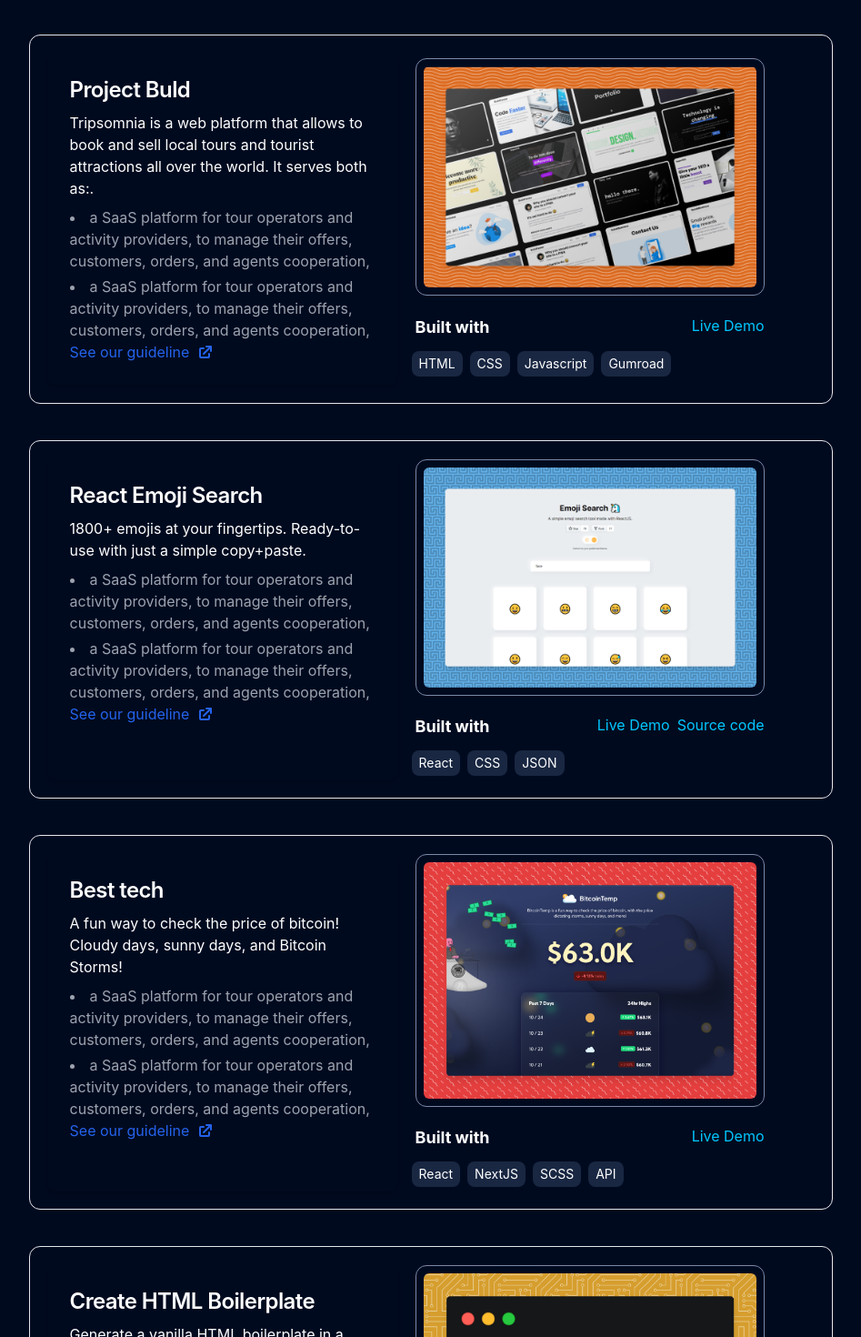
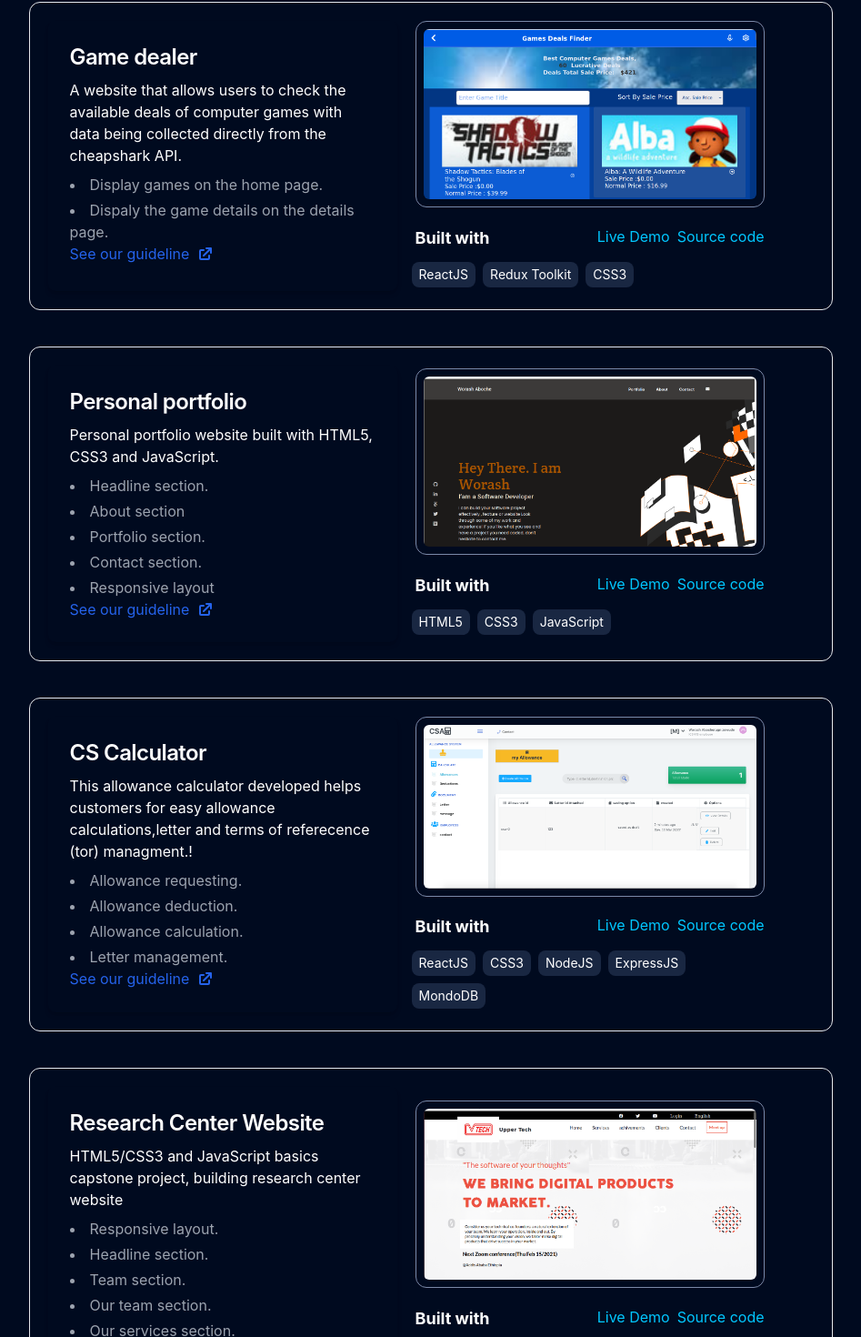
Before and after one commit to worashf/portfolio, a Next.js app: page /portfolio in a window 1280 px wide. Shown: the part 796-2266 px from the top of the page at 91% size, without its empty margins (252-1199 px from the left). Built offline with nearby package versions, Linux system fonts and the light colour scheme.

Commit message:
Project data

```diff
--- a/data/projects.js
+++ b/data/projects.js
@@ -3,109 +3,145 @@ const projects = [
     id: 0,
     title: 'EasyFly',
     desc: 'With EasyFly app you can reserve a jet in a specific range of date, see the details from a jet model, see or cancel your reservations, and add or delete a new jet to be available for reservation:.',
-    img: '/static/projects/yei-learn.png',
+    img: '/static/projects/easy-fly.png',
     link: 'https://timely-sprinkles-616361.netlify.app',
     github: 'https://github.com/worashf/book-a-jet-backend',
     tags: ['React', 'Redux', 'SCSS', 'PostgreSQL', 'Ruby on Rails'],
     features: [
-      'a SaaS platform for tour operators and activity providers, to manage their offers, customers, orders, and agents cooperation,',
-      ,
-      'a SaaS platform for tour operators and activity providers, to manage their offers, customers, orders, and agents cooperation,',
-      'a SaaS platform for tour operators and activity providers, to manage their offers, customers, orders, and agents cooperation,',
+      'The system uses token-based authentications',
+
+      'Add a new jet feature.',
+      'Reserve jet feature.',
+      'Cancel reservation feature.',
+      'Login and signup features',
+      'Upload jet images to Cloudinary',
     ],
   },
   {
     id: 1,
-    title: 'Project Buld',
-    desc: 'Tripsomnia is a web platform that allows to book and sell local tours and tourist attractions all over the world. It serves both as:.',
-    img: '/static/projects/buildfaster.png',
-    link: '#',
-    tags: ['HTML', 'CSS', 'Javascript', 'Gumroad'],
+    title: 'Game dealer',
+    desc: 'A website that allows users to check the available deals of computer games with data being collected directly from the cheapshark API.',
+    img: '/static/projects/game-dealer.png',
+    link: 'https://precious-crumble-81970c.netlify.app/',
+    github: 'https://github.com/worashf/game-dealer',
+    tags: ['ReactJS', 'Redux Toolkit', 'CSS3'],
     features: [
-      'a SaaS platform for tour operators and activity providers, to manage their offers, customers, orders, and agents cooperation,',
+      'Display games on the home page.',
       ,
-      'a SaaS platform for tour operators and activity providers, to manage their offers, customers, orders, and agents cooperation,',
+      'Dispaly the game details on the details page.',
     ],
   },
   {
     id: 2,
-    title: 'React Emoji Search',
-    desc: '1800+ emojis at your fingertips. Ready-to-use with just a simple copy+paste.',
-    img: '/static/projects/react-emoji-search.png',
-    link: '#/',
-    github: 'https://github.com/worashf/book-a-jet-backend',
-    tags: ['React', 'CSS', 'JSON'],
+    title: 'Personal portfolio',
+    desc: 'Personal portfolio website built with HTML5, CSS3 and JavaScript.',
+    img: '/static/projects/portfolio.png',
+    link: 'https://worashf.github.io/personal-portfolio/',
+    github: 'https://github.com/worashf/personal-portfolio',
+    tags: ['HTML5', 'CSS3', 'JavaScript'],
     features: [
-      'a SaaS platform for tour operators and activity providers, to manage their offers, customers, orders, and agents cooperation,',
-      ,
-      'a SaaS platform for tour operators and activity providers, to manage their offers, customers, orders, and agents cooperation,',
+      ' Headline section.',
+      'About section',
+      'Portfolio section.',
+      'Contact section.',
+      'Responsive layout',
     ],
   },
   {
     id: 3,
-    title: 'Best tech',
-    desc: 'A fun way to check the price of bitcoin! Cloudy days, sunny days, and Bitcoin Storms!',
-    img: '/static/projects/bitcointemp.png',
-    link: '#',
-    tags: ['React', 'NextJS', 'SCSS', 'API'],
+    title: 'CS Calculator',
+    desc: 'This allowance calculator developed helps customers for easy allowance calculations,letter and terms of referecence (tor) managment.!',
+    img: '/static/projects/allowance-management.png',
+    link: 'https://cs-allowance.herokuapp.com',
+    github: 'https://github.com/worashf/allowance-client',
+    tags: ['ReactJS', , 'CSS3', 'NodeJS', 'ExpressJS', 'MondoDB'],
     features: [
-      'a SaaS platform for tour operators and activity providers, to manage their offers, customers, orders, and agents cooperation,',
-      ,
-      'a SaaS platform for tour operators and activity providers, to manage their offers, customers, orders, and agents cooperation,',
+      'Allowance requesting.',
+      'Allowance deduction.',
+      'Allowance calculation.',
+      'Letter management. ',
     ],
   },
   {
     id: 4,
-    title: 'Create HTML Boilerplate',
-    desc: 'Generate a vanilla HTML boilerplate in a flash!',
-    img: '/static/projects/create-html-boilerplate.png',
-    github: '#',
-    tags: ['Node', 'Javascript', 'NPM', 'HTML'],
+    title: 'Research Center Website',
+    desc: 'HTML5/CSS3 and JavaScript basics capstone project, building research center website',
+    img: '/static/projects/research-center.png',
+    link: 'https://worashf.github.io/research-center-website/',
+    github: 'https://github.com/worashf/research-center-website',
+    tags: ['HTML5', 'Javascript', 'CSS3'],
     features: [
-      'a SaaS platform for tour operators and activity providers, to manage their offers, customers, orders, and agents cooperation,',
       ,
-      'a SaaS platform for tour operators and activity providers, to manage their offers, customers, orders, and agents cooperation,',
+      'Responsive layout.',
+      'Headline section.',
+      'Team section.',
+      'Our team section.',
+      'Our services section.',
     ],
   },
   {
     id: 5,
     title: 'Awesome Tv',
-    desc: 'An 8 ball simulation in your CLI built with Rust!',
-    img: '/static/projects/8ball-rust.png',
+    desc: 'Consume the movie API and render a list of movies on the page, the users can like and comments on the movie.',
+    img: '/static/projects/awesome-tv.png',
     link: 'https://kaskmil.github.io/awsome_tv/',
     github: 'https://github.com/worashf/awesome_tv',
-    tags: ['Rust', 'CLI', 'Game'],
+    tags: ['HTML5', 'CSS3', 'JavaScript', 'Webpack'],
     features: [
-      'a SaaS platform for tour operators and activity providers, to manage their offers, customers, orders, and agents cooperation,',
+      'Consume API.',
+      'Render movies on the page.',
       ,
-      'a SaaS platform for tour operators and activity providers, to manage their offers, customers, orders, and agents cooperation,',
+      'Add likes features.',
+      'Add comment section.',
     ],
   },
   {
     id: 6,
-    title: 'Online inventory😭',
-    desc: 'Beg for users to stay on your website.',
-    img: '/static/projects/dontleaveme.png',
-    link: '#',
-    tags: ['Javascript', 'NPM'],
+    title: 'Online CourseWare',
+    desc: 'Online course ware system is designed for teachers and authors to create course content online and for student to access the contents. ',
+    img: '/static/projects/online-course-ware.png',
+    github: 'https://github.com/worashf/online-course-ware-backed',
+    tags: [
+      'ReactJS',
+      'Ant Design',
+      'Redux',
+      'Spring Boot',
+      'Hibernate',
+      'Spring Security',
+      'MySQL',
+      'java',
+    ],
     features: [
-      'a SaaS platform for tour operators and activity providers, to manage their offers, customers, orders, and agents cooperation,',
-      ,
-      'a SaaS platform for tour operators and activity providers, to manage their offers, customers, orders, and agents cooperation,',
+      ' The project adopts REST API design in the back-end and the single page React web application user interface consumes the endpoint by sending requests.',
+      'The project has features likes, managing users, Create course materials, present course materials, presenting course catalogs, and more.',
     ],
   },
   {
     id: 7,
-    title: 'Webook',
-    desc: 'A simple version of Madlibs built for the web!',
-    img: '/static/projects/madlibs.png',
-    link: '#',
-    github: '#',
-    tags: ['HTML', 'CSS', 'Javascript'],
+    title: 'OneInventory',
+    desc: ' OneInventory is an online inventory management system that enables the user can manage inventory management tasks easily.',
+    img: '/static/projects/inventory-admin.png',
+
+    github: 'https://github.com/worashf/online-inventory-management-system',
+    tags: [
+      'ReactJS',
+      'Ant Design',
+      'Redux',
+      'Spring Boot',
+      'Hibernate',
+      'Spring Security',
+      'MySQL',
+      'Java',
+    ],
     features: [
-      'a SaaS platform for tour operators and activity providers, to manage their offers, customers, orders, and agents cooperation,',
-      ,
-      'a SaaS platform for tour operators and activity providers, to manage their offers, customers, orders, and agents cooperation,',
+      'Admin can manage  users of the system',
+      'Admin can manage suppliers.',
+      'Admin can manage  customers.',
+      'Manage reports',
+      'Track overall inventory',
+      'Manage inventory',
+      'Track inverntory',
+      'Transfer inventory',
     ],
   },
 ];
```
